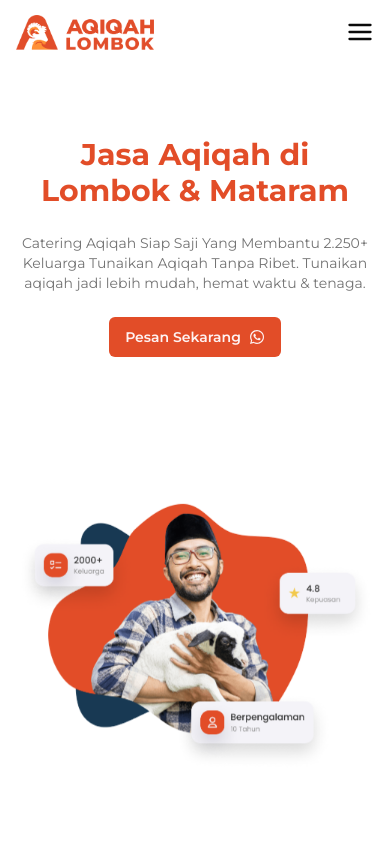
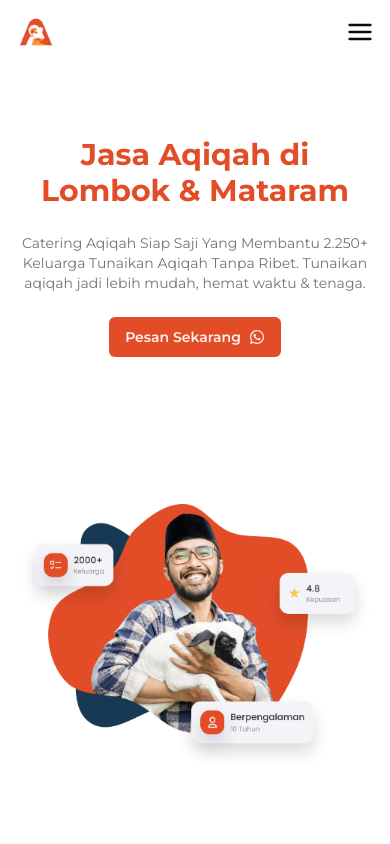
Before and after one commit to fitrondev/next-aqiqah, a Next.js app: page / in a window 390 px wide. Shown: the top 844 px of the page. Built offline with nearby package versions, Linux system fonts and the light colour scheme; no server answers.

Commit message:
feat: add responsive logo display in header component

```diff
--- a/src/components/layouts/Header/index.tsx
+++ b/src/components/layouts/Header/index.tsx
@@ -4,6 +4,8 @@ import MobileMenu from "./MobileMenu";
 import { useEffect, useState } from "react";
 import { cn } from "@/lib/utils";
 import Logo from "@/components/common/Logo";
+import Image from "next/image";
+import Link from "next/link";
 
 const Header = () => {
   const [scroll, setScroll] = useState<boolean>(false);
@@ -26,13 +28,18 @@ const Header = () => {
   return (
     <header
       className={cn(
-        "bg-background sticky top-0 left-0 right-0",
-        scroll && "bg-background z-50 shadow-md transition-all duration-300"
+        "bg-background block",
+        scroll &&
+          "sticky top-0 left-0 right-0 bg-background z-50 shadow-md transition-all duration-300"
       )}>
       <div className="container h-16 flex items-center justify-between">
-        <div>
+        <div className="hidden lg:block">
           <Logo />
         </div>
+
+        <Link href={"/"} className="lg:hidden">
+          <Image src={"/images/logo3.png"} alt="" width={40} height={40} />
+        </Link>
 
         <NavLinks className="hidden lg:flex" />
 
```
